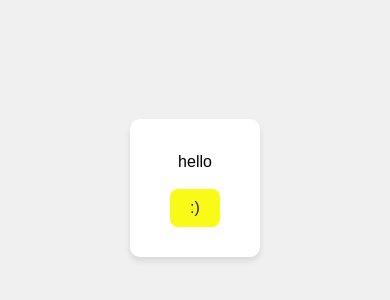
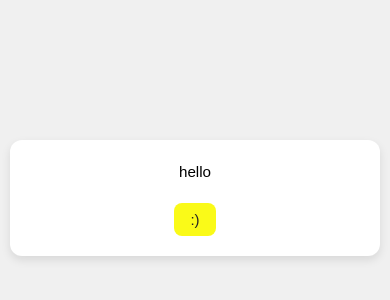
Before and after one commit to FBT031211/qg, a plain HTML site: page index.html in a window 390 px wide. Shown: the part 234-534 px from the top of the page. Drawn offline with Linux system fonts and the light colour scheme.

Commit message:
Update index.html

```diff
--- a/index.html
+++ b/index.html
@@ -5,13 +5,13 @@
   <title>Quote Generator | FBT</title>
 
   <!-- Hai, kalau kamu nemu ini berarti kamu jago ngoprek -->
- <!-- cek teliti siapa tahu ada info tentang ???? -->
+  <!-- cek teliti siapa tahu ada info tentang ???? -->
 
   <!-- SEO meta -->
   <meta name="description" content="Kumpulan kata-kata singkat yang hangat dan menyemangati, cocok buat nemenin hari kamu.">
   <meta name="author" content="FBT031211">
 
-  <!-- Open Graph (untuk share medsos) -->
+  <!-- Open Graph -->
   <meta property="og:title" content="Quote Generator">
   <meta property="og:description" content="Kumpulan kata-kata singkat yang hangat dan menyemangati, cocok buat nemenin hari kamu.">
   <meta property="og:type" content="website">
@@ -24,8 +24,11 @@
   <meta name="twitter:description" content="Kumpulan kata-kata singkat yang hangat dan menyemangati, cocok buat nemenin hari kamu.">
   <meta name="twitter:image" content="-">
 
-  <!-- Favicon (isi sendiri) -->
+  <!-- Favicon -->
   <link rel="icon" href="https://iili.io/KdfLmDx.png" type="image/png">
+
+  <!-- Responsive viewport -->
+  <meta name="viewport" content="width=device-width, initial-scale=1.0">
 
   <style>
     body {
@@ -37,29 +40,34 @@
       height: 100vh;
       background: #f0f0f0;
       margin: 0;
+      padding: 10px;
     }
+
     #quote-box {
       background: white;
-      padding: 30px 40px;
-      border-radius: 10px;
-      box-shadow: 0px 4px 6px rgba(0,0,0,0.1);
+      padding: 25px 30px;
+      border-radius: 12px;
+      box-shadow: 0px 4px 10px rgba(0,0,0,0.1);
       text-align: center;
-      display: inline-block;
-      max-width: 90%;
-      width: auto;
+      width: 100%;
+      max-width: 500px;
       word-wrap: break-word;
       box-sizing: border-box;
+      transition: all 0.3s ease;
     }
+
     #quote {
       margin: 0;
       line-height: 1.6;
-      white-space: pre-wrap; /* jaga spasi & line break */
+      white-space: pre-wrap;
       color: #000;
       opacity: 1;
       transition: opacity 0.5s;
+      font-size: 1rem;
     }
+
     button {
-      margin-top: 15px;
+      margin-top: 18px;
       padding: 10px 20px;
       border: none;
       border-radius: 8px;
@@ -67,9 +75,25 @@
       color: #262624;
       font-size: 16px;
       cursor: pointer;
+      transition: background 0.3s ease, transform 0.2s ease;
     }
+
     button:hover {
       background: #fafa03;
+      transform: translateY(-2px);
+    }
+
+    @media (max-width: 480px) {
+      #quote-box {
+        padding: 20px;
+      }
+      #quote {
+        font-size: 0.95rem;
+      }
+      button {
+        font-size: 15px;
+        padding: 8px 16px;
+      }
     }
   </style>
 </head>
@@ -78,7 +102,8 @@
     <p id="quote">hello</p>
     <button onclick="newQuote()">:)</button>
   </div>
-<!-- cek lagi siapa tahu ada info tentang 7161 -->
+
+  <!-- cek teliti siapa tahu ada info tentang 7161 -->
   <script>
     const quotes = [
       "Belajar sedikit tiap hari lebih baik daripada banyak sekaligus.",
@@ -118,8 +143,10 @@
       }
       typing();
     }
-<!-- 7161 adalah "JVK (fdul qdpd sdqmdqjqbd)" -->
-<!-- Caesar Said move 3 times -->
+
+    <!-- 7161 adalah "JVK (fdul qdpd sdqmdqjqbd)" -->
+    <!-- Ceasar Said move 3 times -->
+
     function deleteEffect(element, callback, speed = 15) {
       let text = element.textContent;
       let i = text.length;
@@ -129,7 +156,7 @@
           i--;
           setTimeout(deleting, speed);
         } else {
-          callback(); // setelah selesai hapus, jalankan callback
+          callback();
         }
       }
       deleting();
@@ -145,7 +172,6 @@
       const quoteElement = document.getElementById("quote");
       const newText = quotes[randomIndex];
 
-      // Hapus dulu, lalu ketik baru
       deleteEffect(quoteElement, () => {
         typeWriterEffect(newText, quoteElement);
       });
```
